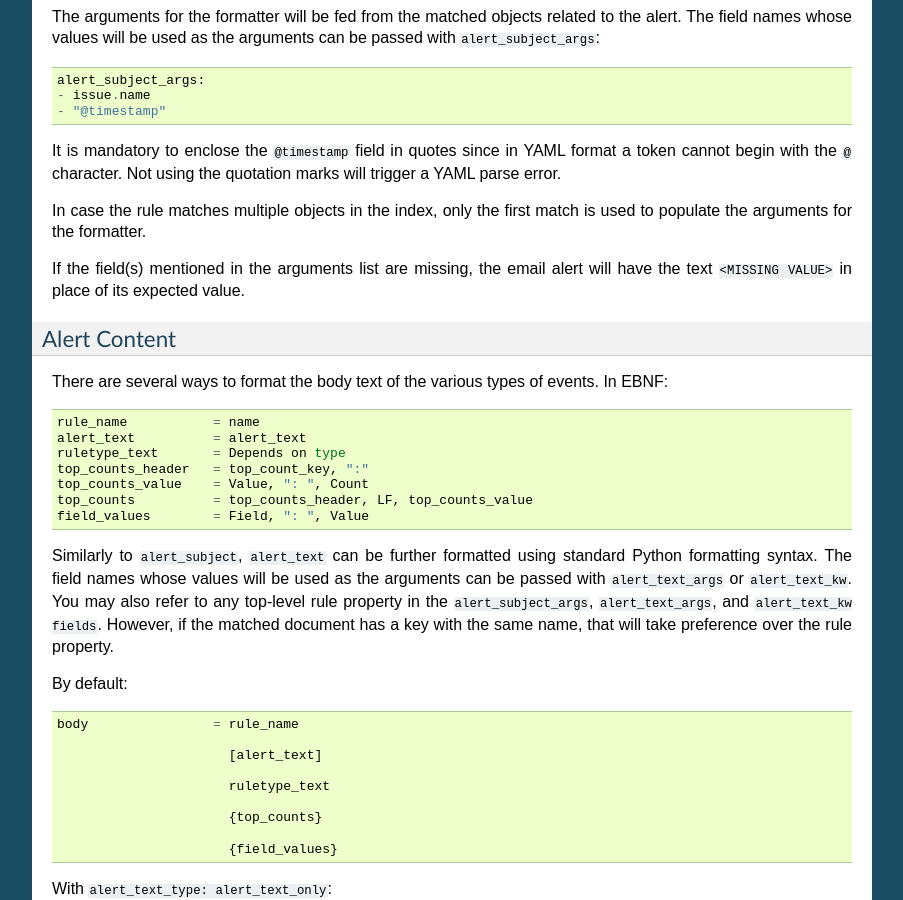
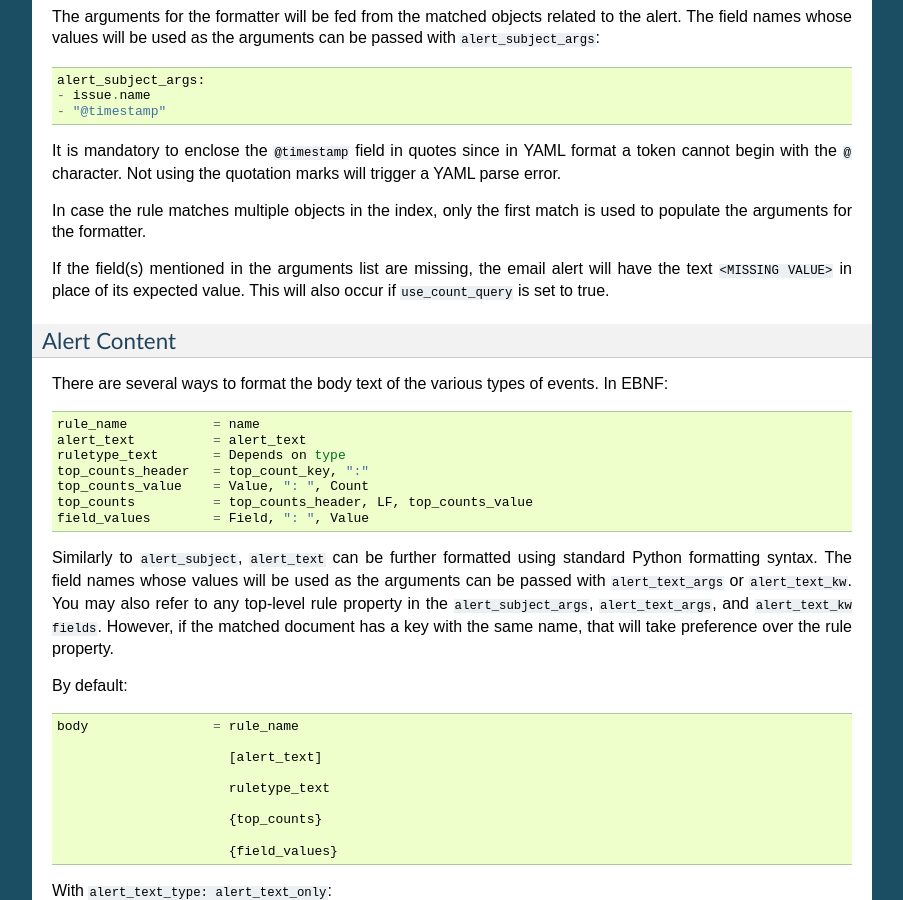
Before and after one commit to Yelp/elastalert, a Sphinx documentation site: the page built from docs/source/ruletypes.rst, in a window 1280 px wide and 900 px high, scrolled down 18042 px. Shown: the whole window, without its empty margins (198-1101 px from the left). Built offline with Sphinx 7.4.7, drawn with Linux system fonts in a browser that asks for light colours.

Commit message:
Clarify some information on MISSING VALUE

```diff
--- a/docs/source/ruletypes.rst
+++ b/docs/source/ruletypes.rst
@@ -955,7 +955,7 @@ It is mandatory to enclose the ``@timestamp`` field in quotes since in YAML form
 
 In case the rule matches multiple objects in the index, only the first match is used to populate the arguments for the formatter.
 
-If the field(s) mentioned in the arguments list are missing, the email alert will have the text ``<MISSING VALUE>`` in place of its expected value.
+If the field(s) mentioned in the arguments list are missing, the email alert will have the text ``<MISSING VALUE>`` in place of its expected value. This will also occur if ``use_count_query`` is set to true.
 
 Alert Content
 ~~~~~~~~~~~~~~~
```
